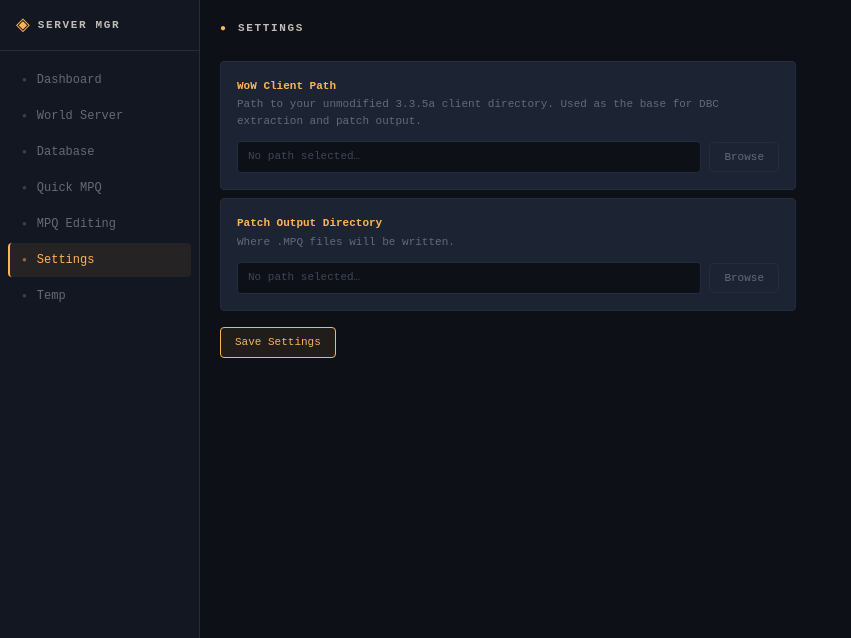
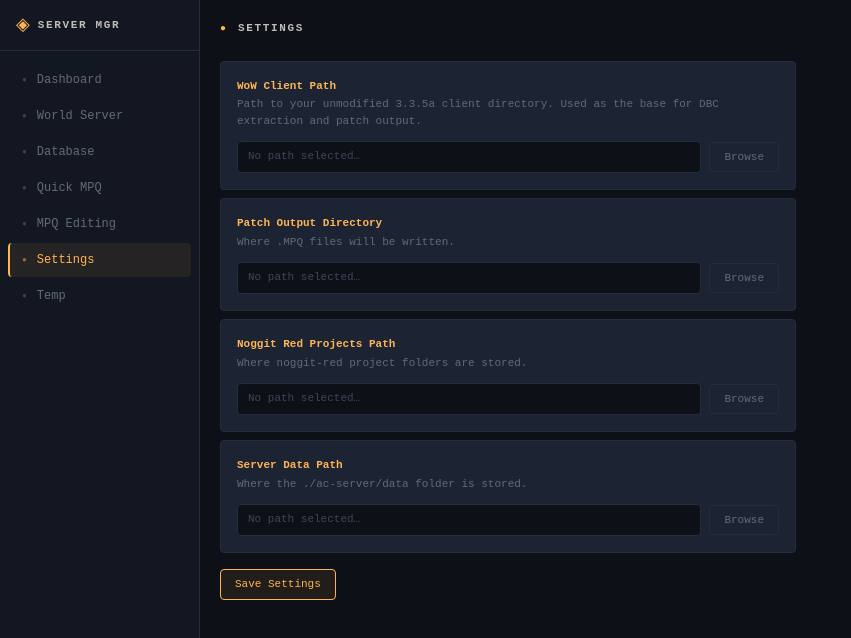
Before and after one commit to ArfySaysHi/acman, a React (Vite) app: page /settings in a window 1280 px wide. Shown: the top 638 px of the page, without its empty margins (0-851 px from the left). Built offline with nearby package versions, Linux system fonts and the light colour scheme.

Commit message:
added noggit_projects_path and server_data_path plus settings UI to prepare for the noggitred to server patching process

```diff
--- a/src/pages/Settings.tsx
+++ b/src/pages/Settings.tsx
@@ -5,6 +5,8 @@ import { invoke } from "@tauri-apps/api/core";
 interface Settings {
   client_path?: string;
   output_path?: string;
+  noggit_projects_path?: string;
+  server_data_path?: string;
 }
 
 function PathField({
@@ -20,13 +22,18 @@ function PathField({
 }) {
   return (
     <div className="ayu-panel p-4">
-      <div className="text-ayu-orange text-[11px] font-semibold mb-0.5">{label}</div>
+      <div className="text-ayu-orange text-[11px] font-semibold mb-0.5">
+        {label}
+      </div>
       <div className="text-ayu-dim text-[11px] mb-3">{description}</div>
       <div className="flex items-center gap-2">
         <div className={`ayu-path flex-1 ${value ? "" : "empty"}`}>
           {value ?? "No path selected…"}
         </div>
-        <button onMouseDown={onPick} className="ayu-btn ayu-btn-ghost ayu-btn-md shrink-0">
+        <button
+          onMouseDown={onPick}
+          className="ayu-btn ayu-btn-ghost ayu-btn-md shrink-0"
+        >
           Browse
         </button>
       </div>
@@ -46,13 +53,35 @@ export default function Settings(): JSX.Element {
   }, []);
 
   const pickClientPath = async () => {
-    const path = await open({ directory: true, title: "Select WoW Client Folder" });
+    const path = await open({
+      directory: true,
+      title: "Select WoW Client Folder",
+    });
     if (path) setSettings((prev) => ({ ...prev, client_path: path }));
   };
 
   const pickOutputPath = async () => {
-    const path = await open({ directory: true, title: "Pick a folder to dump patch files" });
+    const path = await open({
+      directory: true,
+      title: "Pick a folder to dump patch files",
+    });
     if (path) setSettings((prev) => ({ ...prev, output_path: path }));
+  };
+
+  const pickNoggitPath = async () => {
+    const path = await open({
+      directory: true,
+      title: "Pick the folder that contains Noggit project folders",
+    });
+    if (path) setSettings((prev) => ({ ...prev, noggit_projects_path: path }));
+  };
+
+  const pickServerPath = async () => {
+    const path = await open({
+      directory: true,
+      title: "Pick the folder that contains server data",
+    });
+    if (path) setSettings((prev) => ({ ...prev, server_data_path: path }));
   };
 
   const handleSave = async () => {
@@ -92,6 +121,18 @@ export default function Settings(): JSX.Element {
           value={settings.output_path}
           onPick={pickOutputPath}
         />
+        <PathField
+          label="Noggit Red Projects Path"
+          description="Where noggit-red project folders are stored."
+          value={settings.noggit_projects_path}
+          onPick={pickNoggitPath}
+        />
+        <PathField
+          label="Server Data Path"
+          description="Where the ./ac-server/data folder is stored."
+          value={settings.server_data_path}
+          onPick={pickServerPath}
+        />
 
         <div className="mt-2">
           <button
```
Also changed, not shown: 2 other files (tests, documents, lock files or other folders).
